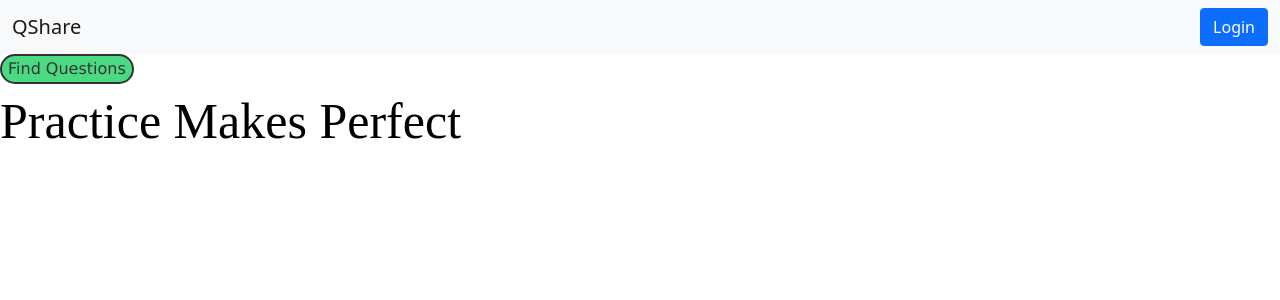
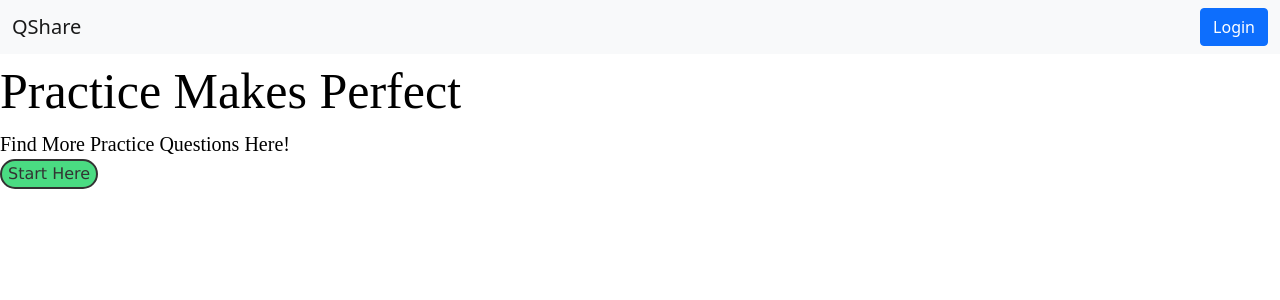
Before and after one commit to sh3ngsh3ng/Project-02-V2, a React (Create React App) app: page / in a window 1280 px wide. Shown: the top 300 px of the page. Built offline with nearby package versions, Linux system fonts and the light colour scheme.

Commit message:
added font styling to landing page

```diff
--- a/src/App.css
+++ b/src/App.css
@@ -17,17 +17,14 @@
 }
 
 
+.front-page-letters {
+  font-family: 'Times New Roman', Times, serif;
+  color: black;
+  font-size: 50px;
+}
 
-
-
-
-
-@media only screen and (min-width:375px) {
-
-  .front-page-letters {
-    font-family: 'Times New Roman', Times, serif;
-    color: black;
-    font-size: 50px;
-  }
-
+.front-page-letters2 {
+  font-family: 'Times New Roman', Times, serif;
+  color: black;
+  font-size: 20px
 }
--- a/src/components/LandingPage.js
+++ b/src/components/LandingPage.js
@@ -1,26 +1,49 @@
 import React from "react"
-import {motion} from "framer-motion"
+import { motion } from "framer-motion"
 
 
-export default function LandingPage (props) {
+export default function LandingPage(props) {
     return (
         <React.Fragment>
-            <div>
-                <motion.button id="start-btn"
-                        onClick={props.changePage}
-                        animate={{x:0}}
-                        initial={{x:"-100%"}}
-                        transition={{
-                            type:"spring",
-                            stiffness:50,
-                            delay: 0.05
-                        }}
-                >Find Questions
-                </motion.button>
-            </div>
+
+            {/* Landing Page Text 1 */}
             <div>
                 {props.animateLetters("Practice Makes Perfect")}
             </div>
+            {/* Landing Page Text 2 */}
+            <div>
+                <motion.span class="front-page-letters2"
+                    animate={{
+                        opacity: 1
+                    }}
+                    initial = {{
+                        opacity: 0
+                    }}
+                    transition= {{
+                        type: "tween",
+                        duration: 1.5,
+                        delay: 1
+                    }}
+                >
+                    Find More Practice Questions Here!
+                </motion.span>
+            </div>
+
+            {/* Start button */}
+            <div>
+                <motion.button id="start-btn"
+                    onClick={props.changePage}
+                    animate={{ x: 0 }}
+                    initial={{ x: "-100%" }}
+                    transition={{
+                        type: "spring",
+                        stiffness: 50,
+                        delay: 0.05
+                    }}
+                >Start Here
+                </motion.button>
+            </div>
+
         </React.Fragment>
 
     )
```
